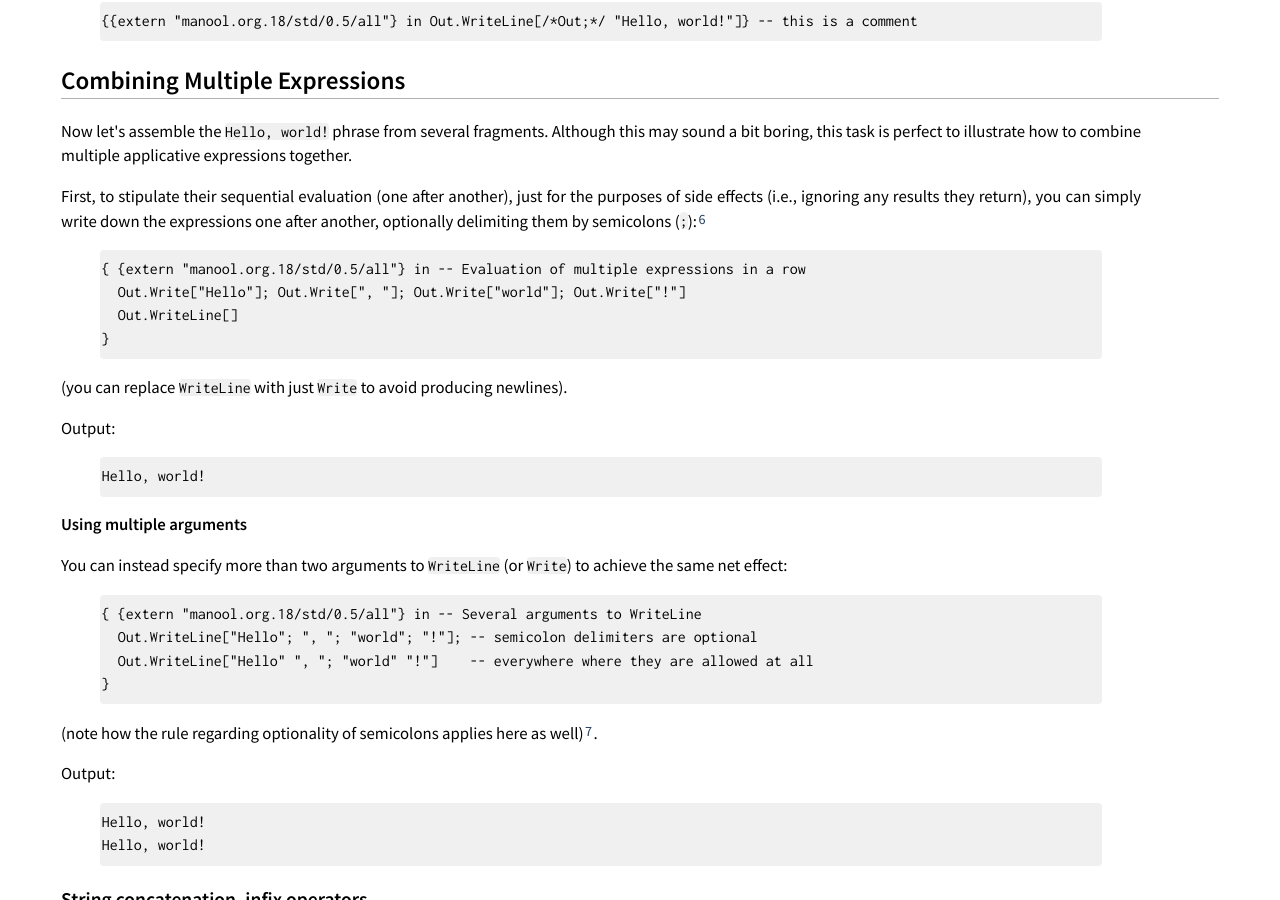
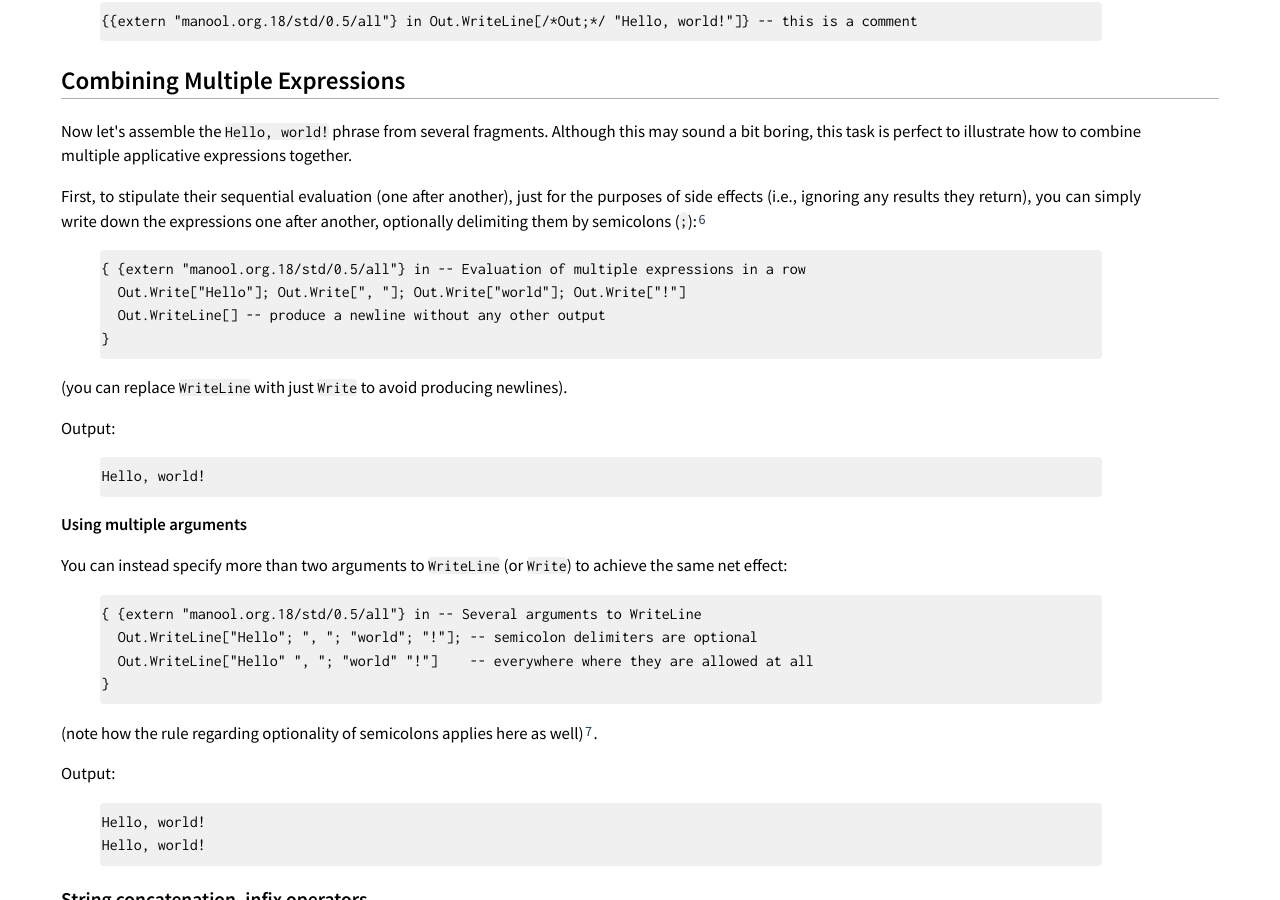
Before and after one commit to rusini/manool, a Jekyll site: the page built from tutorial/lesson-1.md, in a window 1280 px wide and 900 px high, scrolled down 2210 px. Built offline with Jekyll 4.4.1, drawn with Linux system fonts in a browser that asks for light colours.

Commit message:
Fix tutorial

```diff
--- a/tutorial/lesson-1.md
+++ b/tutorial/lesson-1.md
@@ -140,7 +140,7 @@ simply write down the expressions one after another, optionally delimiting them
 
     { {extern "manool.org.18/std/0.5/all"} in -- Evaluation of multiple expressions in a row
       Out.Write["Hello"]; Out.Write[", "]; Out.Write["world"]; Out.Write["!"]
-      Out.WriteLine[]
+      Out.WriteLine[] -- produce a newline without any other output
     }
 
   (you can replace `WriteLine` with just `Write` to avoid producing newlines).
```
Also changed, not shown: tutorial/lesson-2.md (+1 -1 lines).
